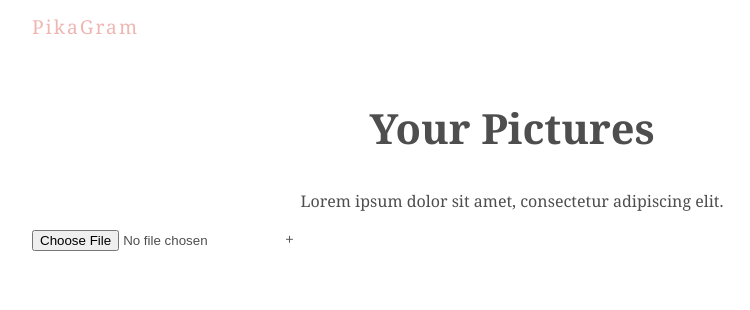
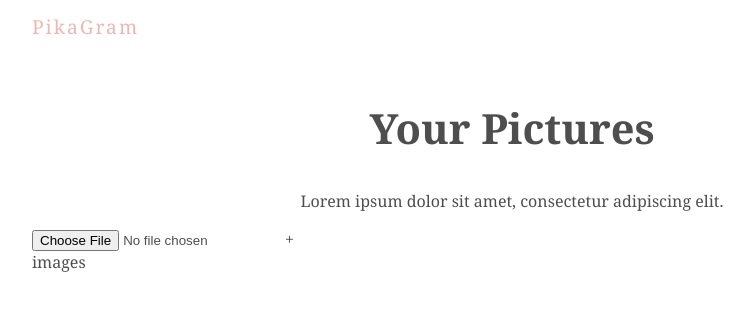
Before and after one commit to abhimishra01/pikagram, a React (Create React App) app: page / in a window 1280 px wide. Shown: the top 310 px of the page, without its empty margins (128-878 px from the left). Built offline with nearby package versions, Linux system fonts and the light colour scheme.

Commit message:
WIP: added imagegrid

```diff
--- a/src/App.js
+++ b/src/App.js
@@ -1,12 +1,13 @@
 import React from 'react';
 import Title from './comps/Title';
 import UploadForm from './comps/uploadForm';
-
+import ImageGrid from './comps/imageGrid'
 function App() {
   return (
     <div className="App">
       <Title/>
       <UploadForm/>
+      <ImageGrid/>
     </div>
   );
 }
```
